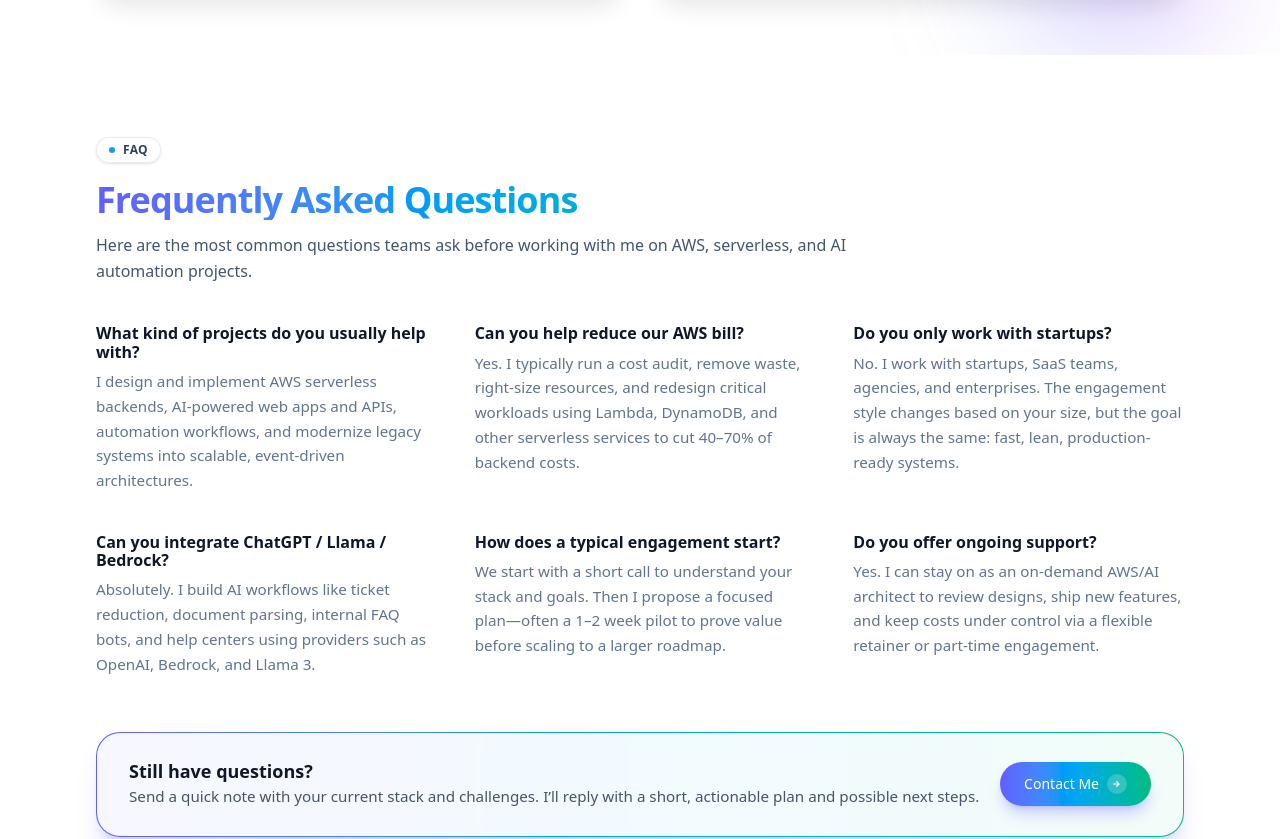
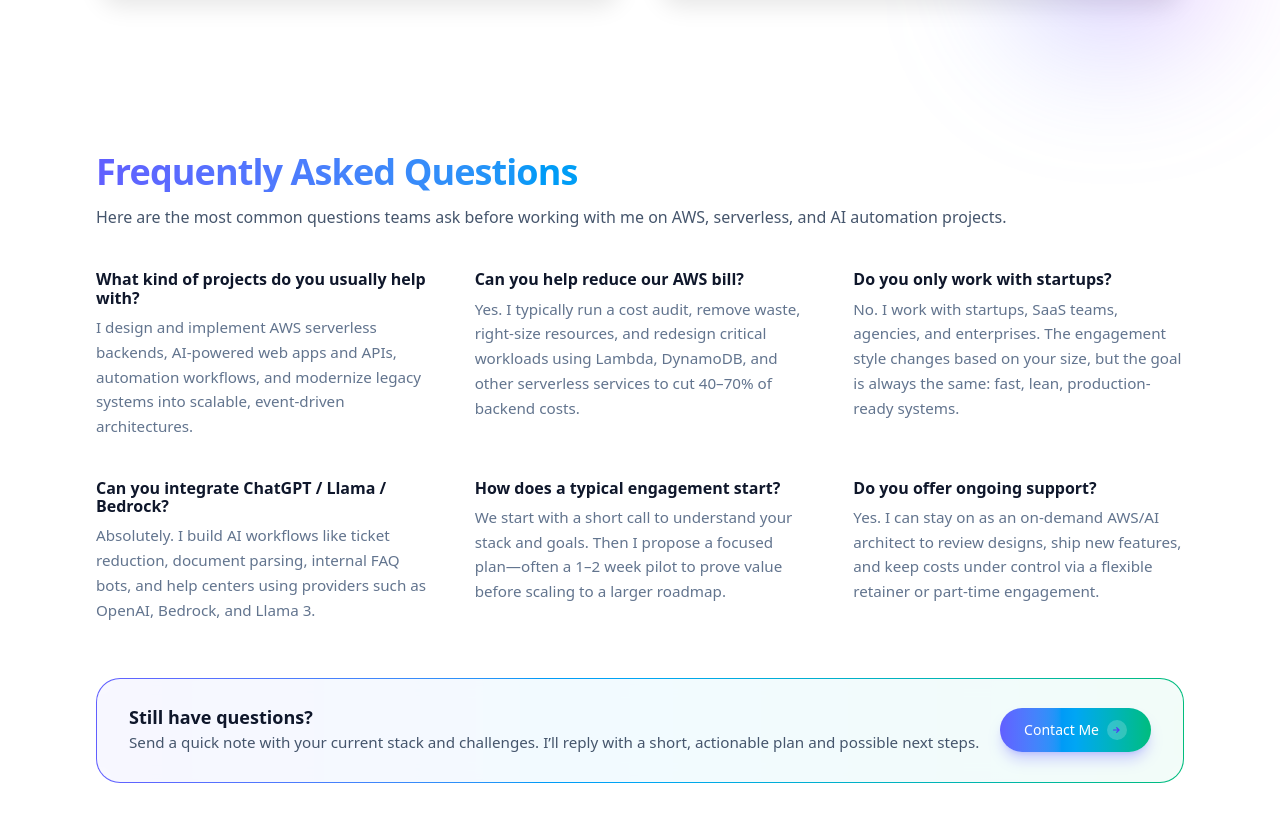
Before and after one commit to opmtwo/opmtwo-website, a Next.js app: page /home in a window 1280 px wide. Shown: the part 2260-3099 px from the top of the page. Built offline with nearby package versions, Linux system fonts and the light colour scheme; a web font is replaced by a local one.

Commit message:
Refactor FaqSection for improved styling and accessibility, enhancing visual consistency and user experience.

```diff
--- a/components/FaqSection.tsx
+++ b/components/FaqSection.tsx
@@ -30,15 +30,11 @@ const faqs = [
 
 export const FaqSection: React.FC = () => {
 	return (
-		<section id="faq" className="bg-white py-16 sm:py-20">
+		<section id="faq" className="py-16 sm:py-20">
 			<div className="mx-auto max-w-6xl px-4 sm:px-6 lg:px-8">
 				{/* Header */}
-				<div className="mb-10 max-w-3xl">
-					<span className="inline-flex items-center rounded-full border border-slate-200/80 bg-white/80 px-3 py-1 text-xs font-semibold uppercase tracking-wide text-slate-700 shadow-sm backdrop-blur-sm dark:border-slate-700/80 dark:bg-slate-900/70 dark:text-slate-200">
-						<span className="mr-2 inline-flex h-1.5 w-1.5 rounded-full bg-gradient-to-tr from-indigo-500 via-sky-500 to-emerald-500" />
-						FAQ
-					</span>
-					<h2 className="mt-4 bg-gradient-to-r from-indigo-500 via-sky-500 to-emerald-500 bg-clip-text text-3xl font-semibold tracking-tight text-transparent sm:text-4xl">
+				<div className="mb-10">
+					<h2 className="mt-4 bg-linear-to-r from-indigo-500 via-sky-500 to-emerald-500 bg-clip-text text-3xl font-semibold tracking-tight text-transparent sm:text-4xl dark:from-indigo-400 dark:via-sky-400 dark:to-emerald-400">
 						Frequently Asked Questions
 					</h2>
 					<p className="mt-3 text-sm leading-relaxed text-slate-600 sm:text-base dark:text-slate-300">
@@ -50,14 +46,14 @@ export const FaqSection: React.FC = () => {
 				<div className="grid gap-x-12 gap-y-10 md:grid-cols-3">
 					{faqs.map((item) => (
 						<div key={item.question} className="space-y-2">
-							<h3 className="text-sm font-semibold text-slate-900 sm:text-base">{item.question}</h3>
-							<p className="text-sm leading-relaxed text-slate-500 sm:text-[0.95rem]">{item.answer}</p>
+							<h3 className="text-sm font-semibold text-slate-900 sm:text-base dark:text-slate-50">{item.question}</h3>
+							<p className="text-sm leading-relaxed text-slate-500 sm:text-[0.95rem] dark:text-slate-400">{item.answer}</p>
 						</div>
 					))}
 				</div>
 
 				{/* Bottom CTA card with gradient border */}
-				<div className="mt-14 rounded-3xl bg-gradient-to-r from-indigo-500 via-sky-500 to-emerald-500 p-[1px] shadow-xl shadow-indigo-500/20 dark:shadow-indigo-500/40">
+				<div className="mt-14 rounded-3xl bg-linear-to-r from-indigo-500 via-sky-500 to-emerald-500 p-px">
 					<div className="flex flex-col items-start justify-between gap-4 rounded-[1.45rem] bg-white/95 px-6 py-6 backdrop-blur-sm sm:px-8 sm:py-7 md:flex-row md:items-center dark:bg-slate-900/95">
 						<div>
 							<h3 className="text-base font-semibold text-slate-900 sm:text-lg dark:text-slate-50">Still have questions?</h3>
@@ -68,15 +64,15 @@ export const FaqSection: React.FC = () => {
 
 						<button
 							type="button"
-							className="inline-flex items-center gap-2 rounded-full bg-gradient-to-r from-indigo-500 via-sky-500 to-emerald-500 px-6 py-3 text-sm font-medium text-white shadow-lg shadow-indigo-500/30 transition hover:brightness-110 focus-visible:outline-none focus-visible:ring-2 focus-visible:ring-indigo-400 focus-visible:ring-offset-2 focus-visible:ring-offset-white dark:focus-visible:ring-indigo-500 dark:focus-visible:ring-offset-slate-900"
+							className="inline-flex items-center gap-2 rounded-full bg-linear-to-r from-indigo-500 via-sky-500 to-emerald-500 px-6 py-3 text-sm font-medium text-white shadow-lg shadow-indigo-500/30 transition hover:brightness-110 focus-visible:outline-none focus-visible:ring-2 focus-visible:ring-indigo-400 focus-visible:ring-offset-2 focus-visible:ring-offset-white dark:focus-visible:ring-indigo-500 dark:focus-visible:ring-offset-slate-900"
 						>
 							Contact Me
-							<span className="inline-flex h-5 w-5 items-center justify-center rounded-full bg-white/20">
+							<span className="inline-flex h-5 w-5 items-center justify-center rounded-full bg-white/20 dark:bg-slate-800/40">
 								<svg
 									viewBox="0 0 20 20"
 									fill="none"
 									xmlns="http://www.w3.org/2000/svg"
-									className="h-3.5 w-3.5"
+									className="h-3.5 w-3.5 text-indigo-600 dark:text-indigo-300"
 								>
 									<path
 										d="M5 10h8m0 0L9.5 6.5M13 10 9.5 13.5"
```
